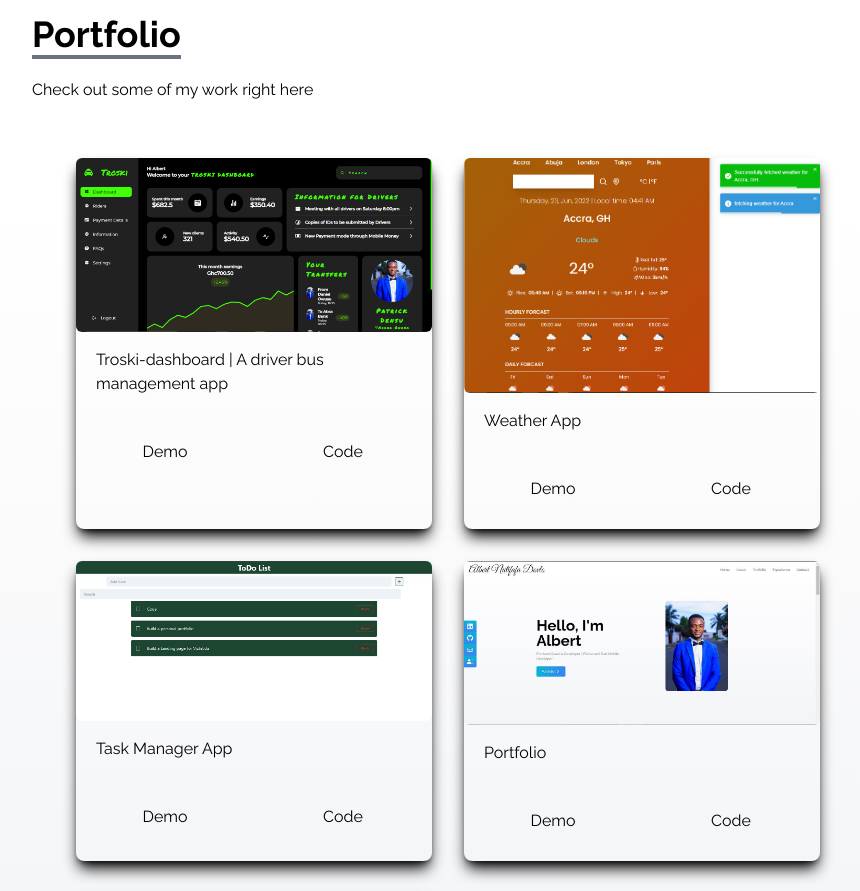
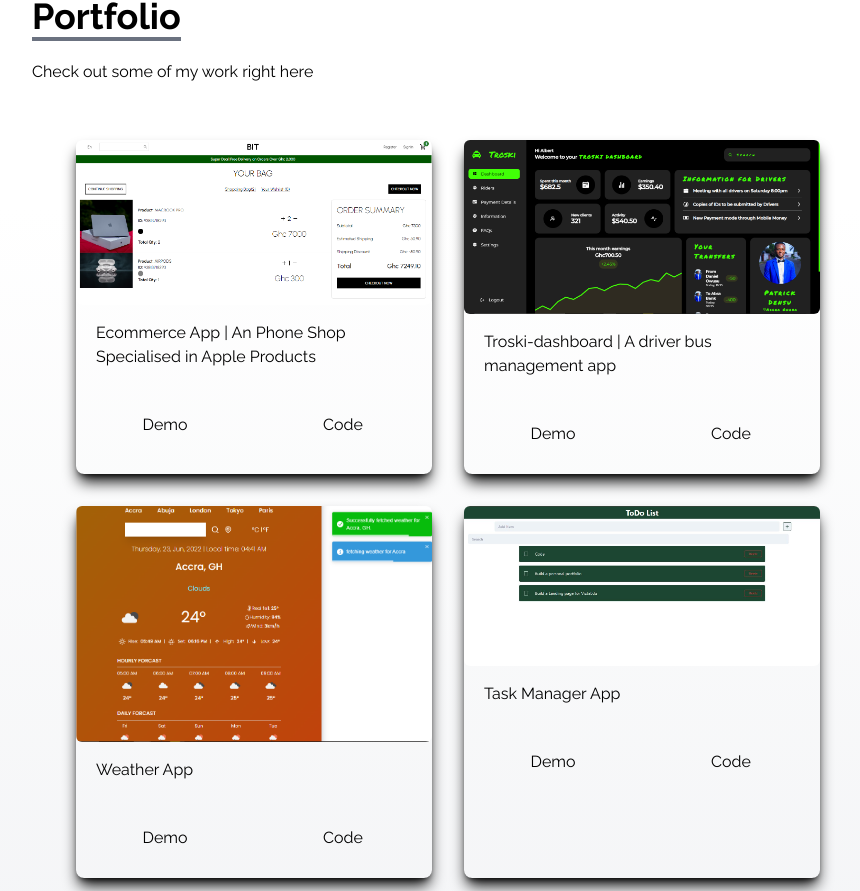
Before and after one commit to alb1nut/portfolio, a React (Create React App) app: page / in a window 1280 px wide. Shown: the part 1600-2491 px from the top of the page, without its empty margins (192-1052 px from the left). Built offline with nearby package versions, Linux system fonts and the light colour scheme.

Commit message:
updated portfolio with ecommerce project

```diff
--- a/src/components/Portfolio.jsx
+++ b/src/components/Portfolio.jsx
@@ -1,6 +1,7 @@
 import React from "react";
 import weather from "../assets/portfolio/weather.png";
 import troski from "../assets/portfolio/troski.png";
+import ecommerce from "../assets/portfolio/ecommerce.png";
 import task from "../assets/portfolio/Task.JPG";
 import portfolio from "../assets/portfolio/portfolio.JPG";
 import Technical from "../assets/portfolio/Technical.JPG";
@@ -9,34 +10,41 @@ const Portfolio = () => {
   const portfolios = [
     {
       id: 1,
+      src: ecommerce,
+      title: "Ecommerce App | An Phone Shop Specialised in Apple Products",
+      demo: "https://stalwart-cascaron-b9838f.netlify.app/",
+      code: "https://github.com/alb1nut/ecommerce-app",
+    },
+    {
+      id: 2,
       src: troski,
       title: "Troski-dashboard | A driver bus management app",
       demo: "https://famous-cassata-c8ea59.netlify.app/",
       code: "https://github.com/alb1nut/troski-dashboard",
     },
     {
-      id: 2,
+      id: 3,
       src: weather,
       title: "Weather App",
       demo: "https://dynamic-babka-49f2f4.netlify.app/",
       code: "https://github.com/alb1nut/reactJs-weather-app",
     },
     {
-      id: 3,
+      id: 4,
       src: task,
       title: "Task Manager App",
       demo: "https://chipper-heliotrope-878bce.netlify.app/",
       code: "https://github.com/alb1nut/Task-Manager-App/tree/main/Desktop/Web%20Development/1.a.%20React%20Projects/blogging",
     },
     {
-      id: 4,
+      id: 5,
       src: portfolio,
       title: "Portfolio",
       demo: "https://albertdovlo.com/",
       code: "https://github.com/alb1nut/portfolio",
     },
     {
-      id: 5,
+      id: 6,
       src: Technical,
       title: "Technical Documentation Page",
       demo: "https://alb1nut.github.io/Technical-Documentation-Page/",
```
Also changed, not shown: src/assets/portfolio/ecommerce.png (added).
